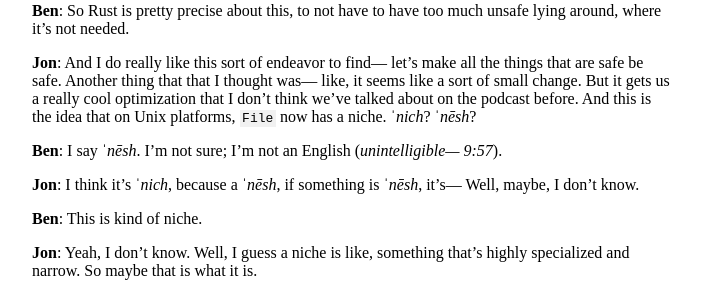
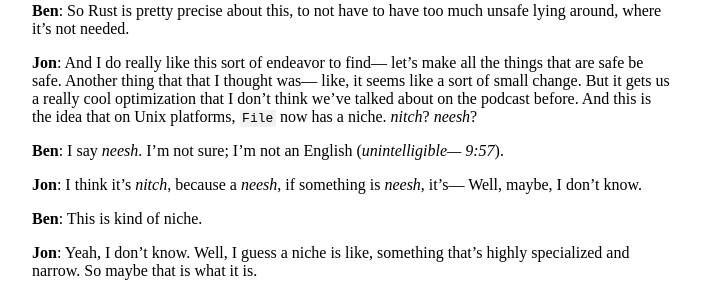
Before and after one commit to rustacean-station/rustacean-station.org, a Jekyll site: the page built from _transcripts/033-rust-1.50-1.51.md, in a window 1280 px wide and 900 px high, scrolled down 3378 px. Shown: the part 152-448 px from the top of the window, without its empty margins (288-990 px from the left). Built offline with Jekyll 4.4.1, drawn with Linux system fonts in a browser that asks for light colours; some of the changed text lies outside the part shown.

Commit message:
ep033 transcript: fixes from PR review

```diff
--- a/_transcripts/033-rust-1.50-1.51.md
+++ b/_transcripts/033-rust-1.50-1.51.md
@@ -202,12 +202,12 @@
 things that are safe be safe. Another thing that that I thought was— like, it
 seems like a sort of small change. But it gets us a really cool optimization
 that I don't think we've talked about on the podcast before. And this is the
-idea that on Unix platforms, `File` now has a niche. *ˈnich*? *ˈnēsh*?
+idea that on Unix platforms, `File` now has a niche. *nitch*? *neesh*?
 
-__Ben__: I say *ˈnēsh*. I'm not sure; I'm not an English (_unintelligible—
+__Ben__: I say *neesh*. I'm not sure; I'm not an English (_unintelligible—
 9:57_).
 
-__Jon__: I think it's *ˈnich*, because a *ˈnēsh*, if something is *ˈnēsh*, it's—
+__Jon__: I think it's *nitch*, because a *neesh*, if something is *neesh*, it's—
 Well, maybe, I don't know.
 
 __Ben__: This is kind of niche.
@@ -622,7 +622,7 @@
 the fun of being turned into by-value iterators.
 
 __Jon__: I was really hoping that maybe it would be possible to have `IntoIter`
-implement `From<[_]>`, and they can just do `for item in array.into()`. But
+implement `From<[T; N]>`, and they can just do `for item in array.into()`. But
 unfortunately, the type inference is too complicated. But I wonder— it sounds
 like maybe this will happen on an edition boundary?
 
```
